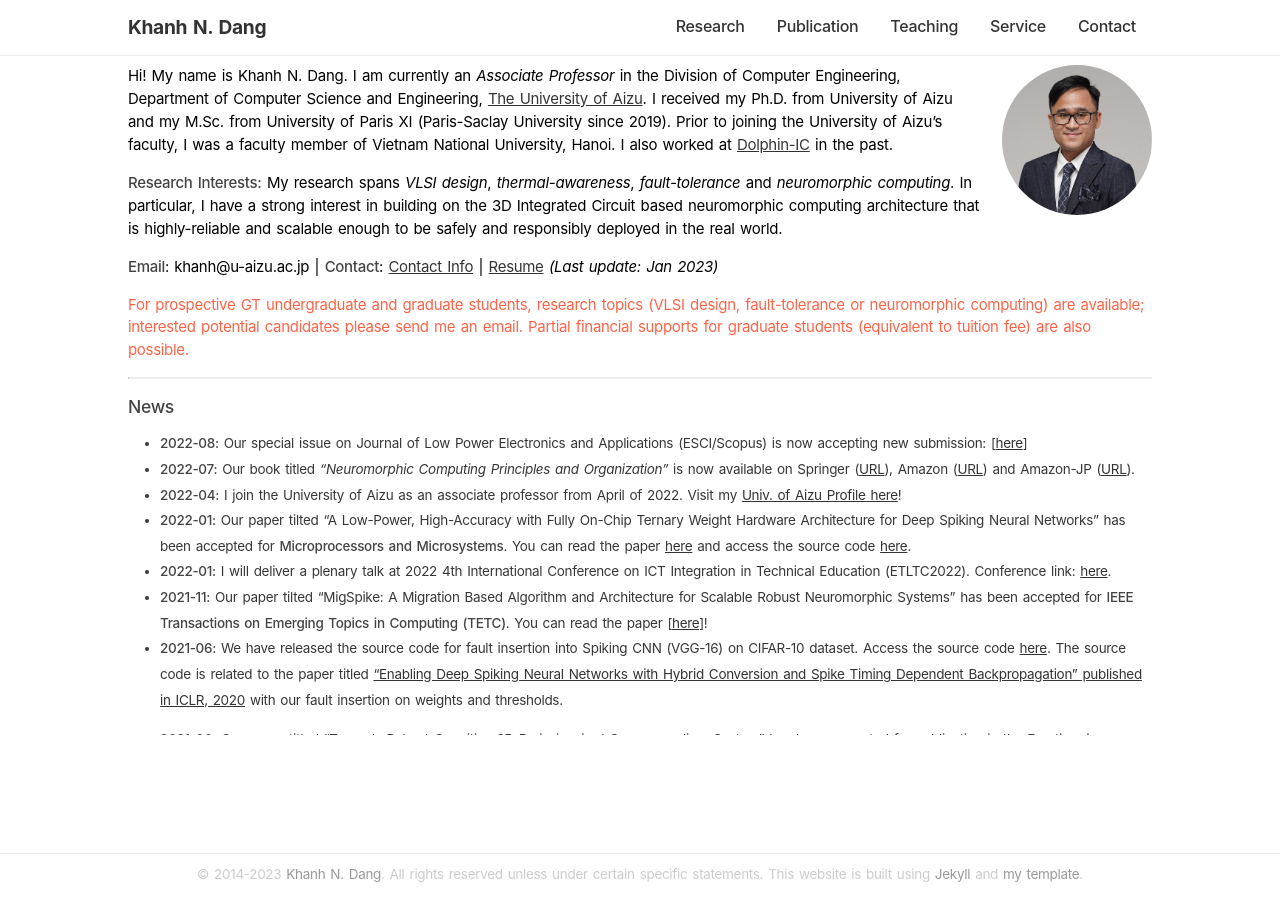
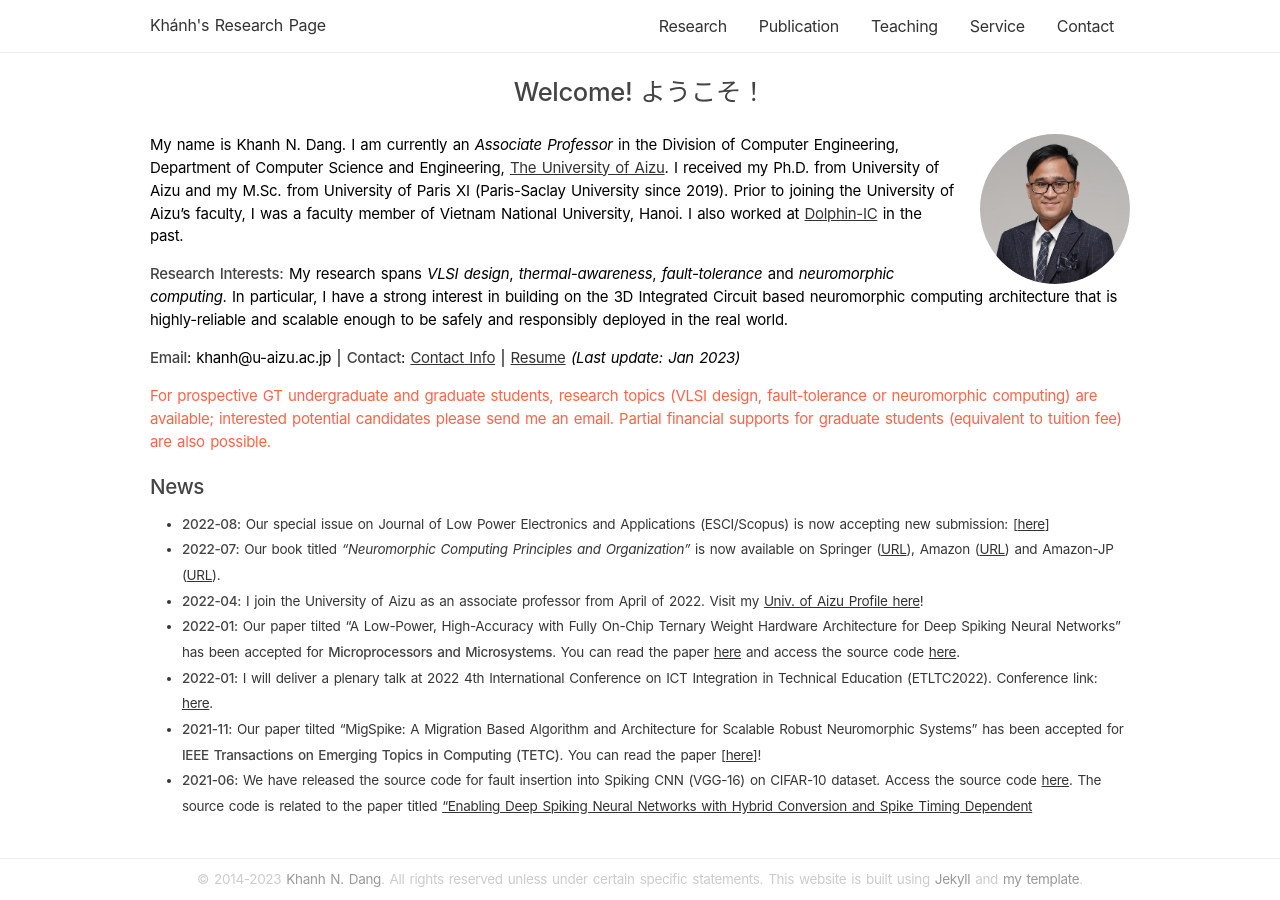
Before and after one commit to khanhdang/minimal-page, a Jekyll site: the page built from index.md, in a window 1280 px wide. Built offline with Jekyll 4.4.1, drawn with Linux system fonts in a browser that asks for light colours.

Commit message:
redesign

```diff
--- a/_config.yml
+++ b/_config.yml
@@ -1,5 +1,5 @@
 
-title: Khanh N. Dang
+title: Khánh's Research Page
 baseurl: "/~khanh" # the subpath of your site, e.g. /blog
 url: "https://u-aizu.ac.jp" # the base hostname & protocol for your site, e.g. http://example.com
 
--- a/assets/main.css
+++ b/assets/main.css
@@ -7,6 +7,7 @@
     word-spacing: 0.1em;
     margin: 0px 0px 0px 0px;
     padding: 0px 0px 0px 0px;
+
 }
 
 .avatar {
@@ -25,8 +26,9 @@
 }
 
 .content-section {
+
     margin: 0 auto;
-    width: min(80%, 1200px);
+    width: min(80%, 980px);
     min-height: calc(100vh - 56px - 41px);  /*minus height of header and footer */
 
 }
@@ -61,7 +63,7 @@
 
 
 .footer {
-    width: min(80%, 1200px);
+    width: min(80%, 980px);
     margin-left: auto;
     margin-right: auto;
     font-size: 90%;
@@ -84,14 +86,14 @@
 
 .nav {
     overflow: hidden;
-    width: min(80%, 1200px);
+    width: min(80%, 980px);
     margin-left: auto;
     margin-right: auto;
 }
 
 .nav a {
     float: left;
-    font-weight: 500;
+    /* font-weight: 500; */
     display: block;
     color: #333;
     text-align: center;
@@ -123,8 +125,8 @@
 
 .nav a.title {
     padding: 13px 16px 13px 0px;
-    font-weight: bolder;
-    font-size: 1.2rem;
+    /* font-weight: bolder; */
+    /* font-size: 1.2rem; */
 }
 
 @media screen and (max-width: 895px) {
@@ -163,6 +165,7 @@
         float: none;
         display: block;
         text-align: left;
+
     }
 }
 
@@ -176,18 +179,21 @@
 }
 
 .sticky + .content-section {
-    padding-top: 50px;
+    padding-top: 55px;
 
 }
 h1 {
-    font-size: 1.27em;
+    font-size: 1.7em;
     margin-bottom: -0.4em;
+    padding-bottom: 0.7em;
+    text-align: center;
     font-weight: 500;
     color:#444;
+    /* border-bottom: #e9ecef 1px solid; */
 }
 
 h2 {
-    font-size: 1.17em;
+    font-size: 1.37em;
     margin-bottom: -0.4em;
     font-weight: 500;
     color:#444;
--- a/index.md
+++ b/index.md
@@ -3,8 +3,10 @@
 title: Home
 ---
 
+# Welcome! ようこそ！
+
 <img src="assets/images/Khanh_N_DANG.jpg" class="avatar" alt="Avatar" />
-Hi! My name is Khanh N. Dang. I am currently an *Associate Professor* in the Division of Computer Engineering, Department of Computer
+My name is Khanh N. Dang. I am currently an *Associate Professor* in the Division of Computer Engineering, Department of Computer
 Science and Engineering,
 [The University of Aizu](https://www.u-aizu.ac.jp/en/). I received my Ph.D. from University of
 Aizu
@@ -25,7 +27,6 @@
 also possible.
 {: .announce}
 
----
 
 ## News
 
```
